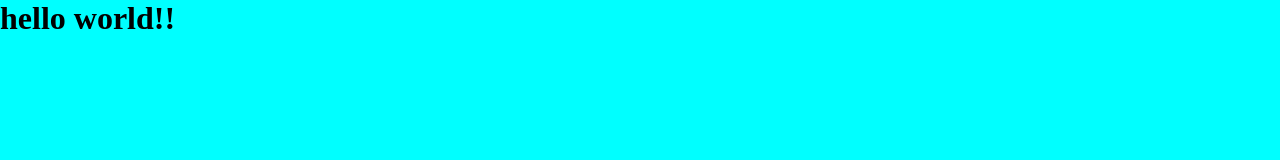
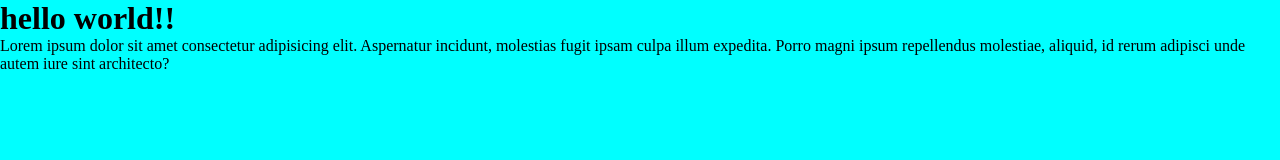
Before and after one commit to Mohamedelmahdy01/web-project, a plain HTML site: page index.html in a window 1280 px wide. Drawn offline with Linux system fonts and the light colour scheme.

Commit message:
add pragrph

```diff
--- a/index.html
+++ b/index.html
@@ -9,5 +9,6 @@
 </head>
 <body>
       <H1>hello world!!</H1>
+      <p>Lorem ipsum dolor sit amet consectetur adipisicing elit. Aspernatur incidunt, molestias fugit ipsam culpa illum expedita. Porro magni ipsum repellendus molestiae, aliquid, id rerum adipisci unde autem iure sint architecto?</p>
 </body>
 </html>
```
